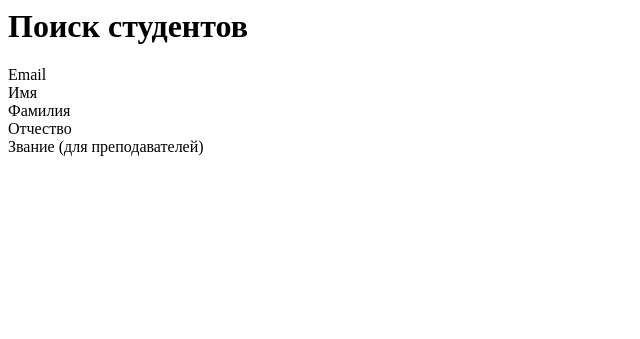
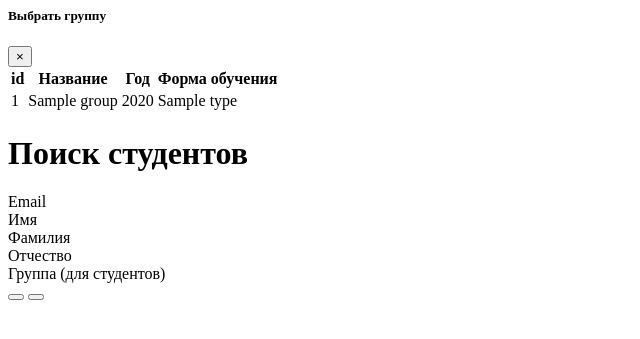
Before and after one commit to AlukardBF/construct_web, a PHP site: template app/views/student/index.phtml in a window 1280 px wide. Shown: the top 339 px of the page, without its empty margins (0-640 px from the left). Run offline with PHP 8.4, Linux system fonts and the light colour scheme; the template is opened without the code that fills it: most values are stand-ins (such as "Sample title", 1, 10 or a date in 2020); data that the repository does not hold is empty; some libraries are stand-ins or nearby versions.

Commit message:
Исправлена пара ошибок, добавлена подписка всех найденных студентов.

```diff
--- a/app/models/Course.php
+++ b/app/models/Course.php
@@ -1,4 +1,5 @@
 <?php
+use Phalcon\Validation;
 use Phalcon\Validation\Validator\PresenceOf;
 
 class Course extends \Phalcon\Mvc\Model
--- a/app/plugins/SecurityPlugin.php
+++ b/app/plugins/SecurityPlugin.php
@@ -106,7 +106,7 @@ class SecurityPlugin extends Plugin
 		    'session'		=> ['index', 'logout'],
 		    'user'			=> ['index','edit','create','search','new','save','delete'],
 		    'course'		=> ['index','edit','new', 'create','list','save','show','delete'],
-		    'student'		=> ['index','search','subscribe'],
+		    'student'		=> ['index','search','subscribe','subscribeall'],
 		    'subsection'	=> ['index','create','save','delete','grade'],
 			'group'			=> ['index','edit','create','search','new','save','delete'],
 			'comment' 		=> ['index','create'],
@@ -124,7 +124,7 @@ class SecurityPlugin extends Plugin
 		    'session'    	=> ['logout'],
 		    'course'  		=> ['index','edit','new', 'create','list','save','show','delete'],
 		    'user'    		=> ['edit','save'],
-		    'student' 		=> ['index','search','subscribe'],
+		    'student' 		=> ['index','search','subscribe','subscribeall'],
 			'subsection' 	=> ['index','create','save','delete','grade'],
 			'comment' 		=> ['index','create'],
 			'file'    		=> ['download'],
--- a/app/views/student/index.phtml
+++ b/app/views/student/index.phtml
@@ -2,7 +2,53 @@
 /**
  * @var \Phalcon\Mvc\View\Engine\Php $this
  */
+       echo \Phalcon\Tag::javascriptInclude("public/js/userform.js");
 ?>
+    <link rel="stylesheet" href="https://cdn.datatables.net/1.10.19/css/dataTables.bootstrap4.min.css">
+    <script src="https://cdn.datatables.net/1.10.19/js/jquery.dataTables.min.js"></script>
+    <script src="https://cdn.datatables.net/1.10.19/js/dataTables.bootstrap4.min.js"></script>
+    <script type="text/javascript">
+        $(document).ready(function() {
+            $('#fieldGroupBlock').show();
+        });
+    </script>
+   <div class="modal"  id="set_group">
+        <div class="modal-dialog modal-lg" role="document">
+            <div class="modal-content">
+                <div class="modal-header">
+                    <h5 class="modal-title" id="exampleModalLabel">Выбрать группу</h5>
+                    <button type="button" class="close" data-dismiss="modal" aria-label="Close">
+                        <span aria-hidden="true">&times;</span>
+                    </button>
+                </div>
+                <div class="modal-body">
+                    <table id="groups" class="table table-bordered table-hover" >
+                        <thead>
+                            <tr>
+                                <th>id</th>
+                                <th>Название</th>
+                                <th>Год</th>
+                                <th>Форма обучения</th>
+                            </tr>
+                        </thead>
+                        <tbody>
+                            <?
+                            foreach ($groups as $key => $group) {
+                                    echo
+                                    '<tr>'.
+                                        '<td class="group_id">'.$group->group_id.'</td>'.
+                                        '<td class="group_name">'.$group->name.'</td>'.
+                                        '<td class="group_year">'.$group->year.'</td>'.
+                                        '<td>'.$group->type.'</td>'.
+                                    '</tr>';
+                            }
+                            ?>
+                        </tbody>
+                    </table>
+                </div>
+            </div>
+        </div>
+    </div>
 
 <div class="page-header">
     <h1>
@@ -50,11 +96,19 @@
 </div>
 
 
-
-<div class="form-group">
-    <label for="fieldTitle" class="col-sm-2 control-label">Звание (для преподавателей)</label>
-    <div class="col-sm-10">
-        <?php echo $this->tag->textField(["title", "size" => 30, "class" => "form-control", "id" => "fieldTitle"]) ?>
+<div class="form-group" id="fieldGroupBlock">
+    <label for="fieldGroupGroupId" class="col-sm-2 control-label">Группа (для студентов)</label>
+    <div class="col-sm-10 input-group">
+        <?php echo $this->tag->textField(["group_group_id", "type" => "number", "class" => "form-control", "id" => "fieldGroupGroupId","readonly" => "true"]) ?>
+        <?php echo $this->tag->textField(["group_name", "class" => "form-control", "id" => "fieldGroupName","readonly" => "true"]) ?>
+        <div class="input-group-append">
+            <button class="btn-secondary" type="button" data-toggle="modal" data-target="#set_group">
+                <i class="fas fa-search "></i>
+            </button>
+            <button class="btn-danger" type="button" id="erase_group">
+                <i class="fas fa-times"></i>
+            </button>
+        </div>
     </div>
 </div>
 
--- a/app/views/student/search.phtml
+++ b/app/views/student/search.phtml
@@ -18,6 +18,7 @@
 <div class="page-header">
     <h1>Результаты поиска</h1>
 </div>
+<?php  echo $this->tag->linkTo(["student/subscribeall/".$course_id, " <i class='fas fa-reply-all'></i> Подписать всех найденых"]); ?>
 
 <?php echo $this->getContent(); ?>
 
```
Also changed, not shown: app/controllers/StudentController.php (+71 -3 lines).
